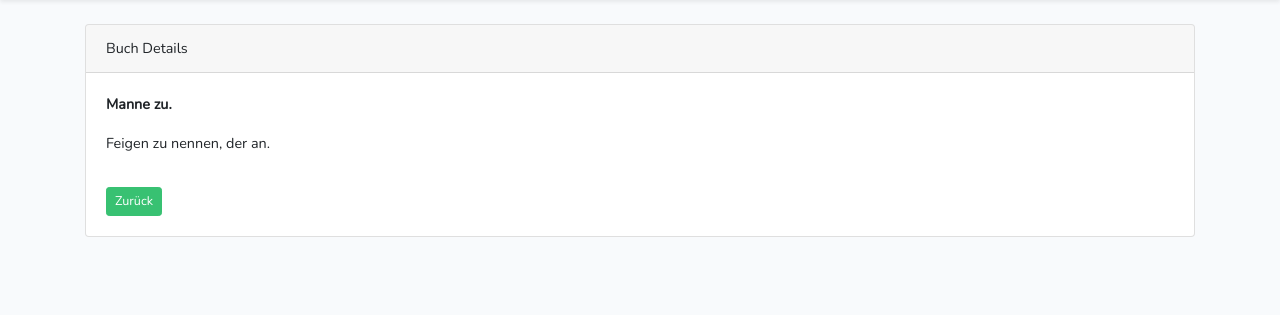
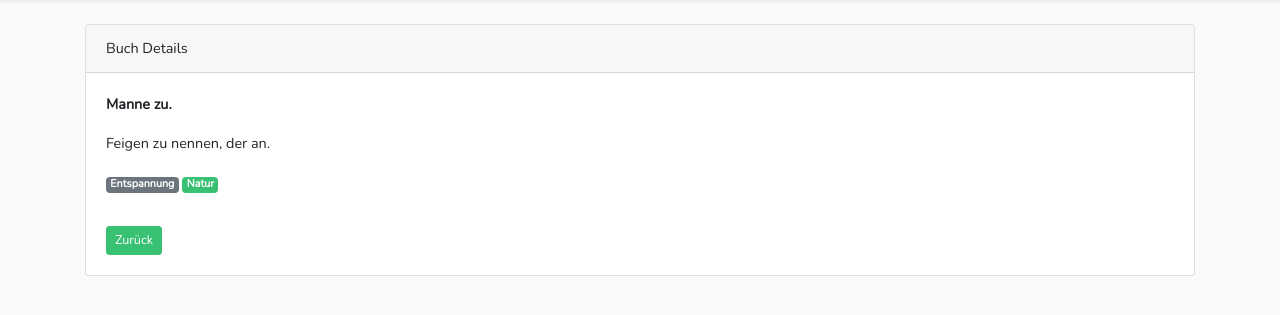
Before and after one commit to Frankman111/exitheca, a Laravel app: page /library/1 in a window 1280 px wide. Shown: the part 55-370 px from the top of the page. Run offline with Laravel 8, Linux system fonts and the light colour scheme; data comes from the database, SQL or seed files in the repository; style sheets or scripts are compiled from the project's sources.

Commit message:
tags display and return

```diff
--- a/resources/views/library/index.blade.php
+++ b/resources/views/library/index.blade.php
@@ -29,6 +29,10 @@
                                     {{ $library->created_at }}
 
                                 </div>
+                                <br>
+                                @foreach($library->tags as $tag)
+                                    <a class="badge badge-{{ $tag->style }}" href="">{{ $tag->name }}</a>
+                                @endforeach
                             </li>
                         @endforeach
                     </ul>
--- a/resources/views/library/show.blade.php
+++ b/resources/views/library/show.blade.php
@@ -12,6 +12,11 @@
                 <div class="card-body">
                     <p><b>{{ $library->titel }}</b></p>
                     <p>{{ $library->beschreibung }}</p>
+                    <p>
+                        @foreach($library->tags as $tag)
+                            <a class="badge badge-{{ $tag->style }}" href="">{{ $tag->name }}</a>
+                        @endforeach
+                    </p>
                     <a class="btn btn-success btn-sm mt-3" href="{{ URL::previous() }}"><i class="fas fa-arrow-circle-up"></i> Zurück</a>
                 </div>
             </div>
```
